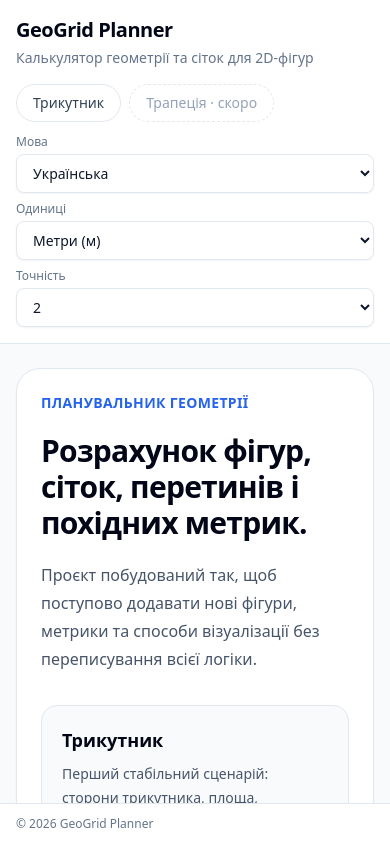
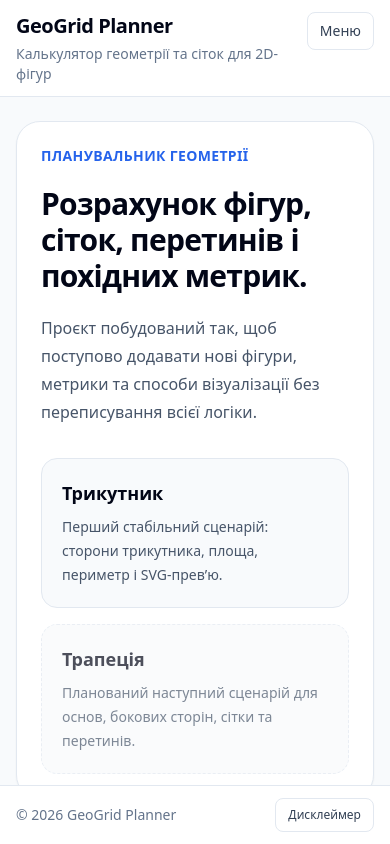
Before and after one commit to oleksandr-osnova/geogrid-planner, a Nuxt app: page / in a window 390 px wide. Built offline with nearby package versions, Linux system fonts and the light colour scheme.

Commit message:
Fix styles for mobile (add toggles)

```diff
--- a/app/components/layout/LayoutAppFooter.vue
+++ b/app/components/layout/LayoutAppFooter.vue
@@ -1,16 +1,43 @@
 <script setup lang="ts">
+import { ref } from 'vue';
+
 const { t } = useI18n();
 const currentYear = new Date().getFullYear();
+const isDisclaimerOpen = ref(false);
 </script>
 
 <template>
   <footer class="shrink-0 border-t border-slate-200 bg-white">
-    <div
-      class="mx-auto flex max-w-7xl flex-col gap-1 px-4 py-3 text-xs text-slate-500 sm:px-6 md:flex-row md:items-center md:justify-between lg:px-8"
-    >
-      <p>© {{ currentYear }} {{ t('app.title') }}</p>
+    <div class="mx-auto max-w-7xl px-4 py-3 text-sm text-slate-500 sm:px-6 lg:px-8">
+      <div class="flex items-center justify-between gap-3 md:hidden">
+        <p>© {{ currentYear }} {{ t('app.title') }}</p>
 
-      <p class="hidden max-w-3xl md:block md:text-right">
+        <button
+          type="button"
+          class="rounded-lg border border-slate-200 px-3 py-2 text-xs font-medium text-slate-700 transition hover:border-blue-300 hover:bg-blue-50 hover:text-blue-700"
+          :aria-expanded="isDisclaimerOpen"
+          aria-controls="app-footer-disclaimer"
+          @click="isDisclaimerOpen = !isDisclaimerOpen"
+        >
+          {{
+            isDisclaimerOpen ? t('layout.footer.hideDisclaimer') : t('layout.footer.showDisclaimer')
+          }}
+        </button>
+      </div>
+
+      <div class="hidden gap-3 md:flex md:items-center md:justify-between">
+        <p>© {{ currentYear }} {{ t('app.title') }}</p>
+
+        <p class="max-w-3xl md:text-right">
+          {{ t('layout.footer.disclaimer') }}
+        </p>
+      </div>
+
+      <p
+        id="app-footer-disclaimer"
+        class="mt-3 text-xs leading-5 md:hidden"
+        :class="isDisclaimerOpen ? 'block' : 'hidden'"
+      >
         {{ t('layout.footer.disclaimer') }}
       </p>
     </div>
--- a/app/components/layout/LayoutAppHeader.vue
+++ b/app/components/layout/LayoutAppHeader.vue
@@ -1,5 +1,5 @@
 <script setup lang="ts">
-import { computed } from 'vue';
+import { computed, ref } from 'vue';
 import {
   DECIMAL_PRECISION_OPTIONS,
   LENGTH_UNIT_OPTIONS,
@@ -10,6 +10,7 @@ import {
 
 const { t, setLocale } = useI18n();
 const appSettings = useAppSettingsStore();
+const isControlsOpen = ref(false);
 
 const lengthUnitModel = computed({
   get: () => appSettings.lengthUnit,
@@ -33,20 +34,34 @@ async function changeLocale(value: AppLocale): Promise<void> {
 
 <template>
   <header class="z-40 shrink-0 border-b border-slate-200 bg-white">
-    <div
-      class="mx-auto flex max-w-7xl flex-col gap-4 px-4 py-4 sm:px-6 lg:flex-row lg:items-center lg:justify-between lg:px-8"
-    >
-      <div class="flex flex-col gap-1">
-        <NuxtLink to="/" class="text-xl font-bold tracking-tight text-slate-950">
-          {{ t('app.title') }}
-        </NuxtLink>
+    <div class="mx-auto max-w-7xl px-4 py-3 sm:px-6 lg:px-8">
+      <div class="flex items-start justify-between gap-3">
+        <div class="flex min-w-0 flex-col gap-1">
+          <NuxtLink to="/" class="truncate text-xl font-bold tracking-tight text-slate-950">
+            {{ t('app.title') }}
+          </NuxtLink>
 
-        <p class="text-sm text-slate-500">
-          {{ t('app.subtitle') }}
-        </p>
+          <p class="line-clamp-2 text-sm text-slate-500 sm:line-clamp-none">
+            {{ t('app.subtitle') }}
+          </p>
+        </div>
+
+        <button
+          type="button"
+          class="inline-flex shrink-0 items-center rounded-lg border border-slate-200 px-3 py-2 text-sm font-medium text-slate-700 transition hover:border-blue-300 hover:bg-blue-50 hover:text-blue-700 lg:hidden"
+          :aria-expanded="isControlsOpen"
+          aria-controls="app-header-controls"
+          @click="isControlsOpen = !isControlsOpen"
+        >
+          {{ isControlsOpen ? t('layout.header.hideControls') : t('layout.header.showControls') }}
+        </button>
       </div>
 
-      <div class="flex flex-col gap-3 lg:flex-row lg:items-center">
+      <div
+        id="app-header-controls"
+        class="mt-4 gap-3 lg:grid lg:grid-cols-[auto_minmax(0,30rem)] lg:items-center lg:justify-end"
+        :class="isControlsOpen ? 'grid' : 'hidden'"
+      >
         <nav class="flex flex-wrap gap-2" :aria-label="t('layout.header.navigation')">
           <NuxtLink
             to="/triangle"
@@ -63,7 +78,7 @@ async function changeLocale(value: AppLocale): Promise<void> {
           </span>
         </nav>
 
-        <div class="grid gap-2 sm:grid-cols-3 lg:w-[30rem]">
+        <div class="grid gap-2 sm:grid-cols-3">
           <label class="flex flex-col gap-1 text-xs font-medium text-slate-500">
             {{ t('settings.language') }}
             <select
--- a/app/components/layout/LayoutAppMain.vue
+++ b/app/components/layout/LayoutAppMain.vue
@@ -1,7 +1,7 @@
 <script setup lang="ts"></script>
 
 <template>
-  <main class="min-h-0 flex-1 overflow-y-auto">
+  <main class="min-h-0 flex-1 overflow-y-auto overscroll-contain">
     <div class="mx-auto w-full max-w-7xl px-4 py-6 sm:px-6 lg:px-8">
       <slot />
     </div>
--- a/i18n/locales/uk.json
+++ b/i18n/locales/uk.json
@@ -15,10 +15,14 @@
   },
   "layout": {
     "header": {
-      "navigation": "Основна навігація"
+      "navigation": "Основна навігація",
+      "showControls": "Меню",
+      "hideControls": "Згорнути"
     },
     "footer": {
-      "disclaimer": "Розрахунки можуть містити похибки через округлення або особливості введених даних. Для важливих інженерних рішень перевіряйте результати самостійно."
+      "disclaimer": "Розрахунки можуть містити похибки через округлення або особливості введених даних. Для важливих інженерних рішень перевіряйте результати самостійно.",
+      "showDisclaimer": "Дисклеймер",
+      "hideDisclaimer": "Сховати"
     }
   },
   "navigation": {
```
Also changed, not shown: i18n/locales/en.json (+6 -2 lines).
